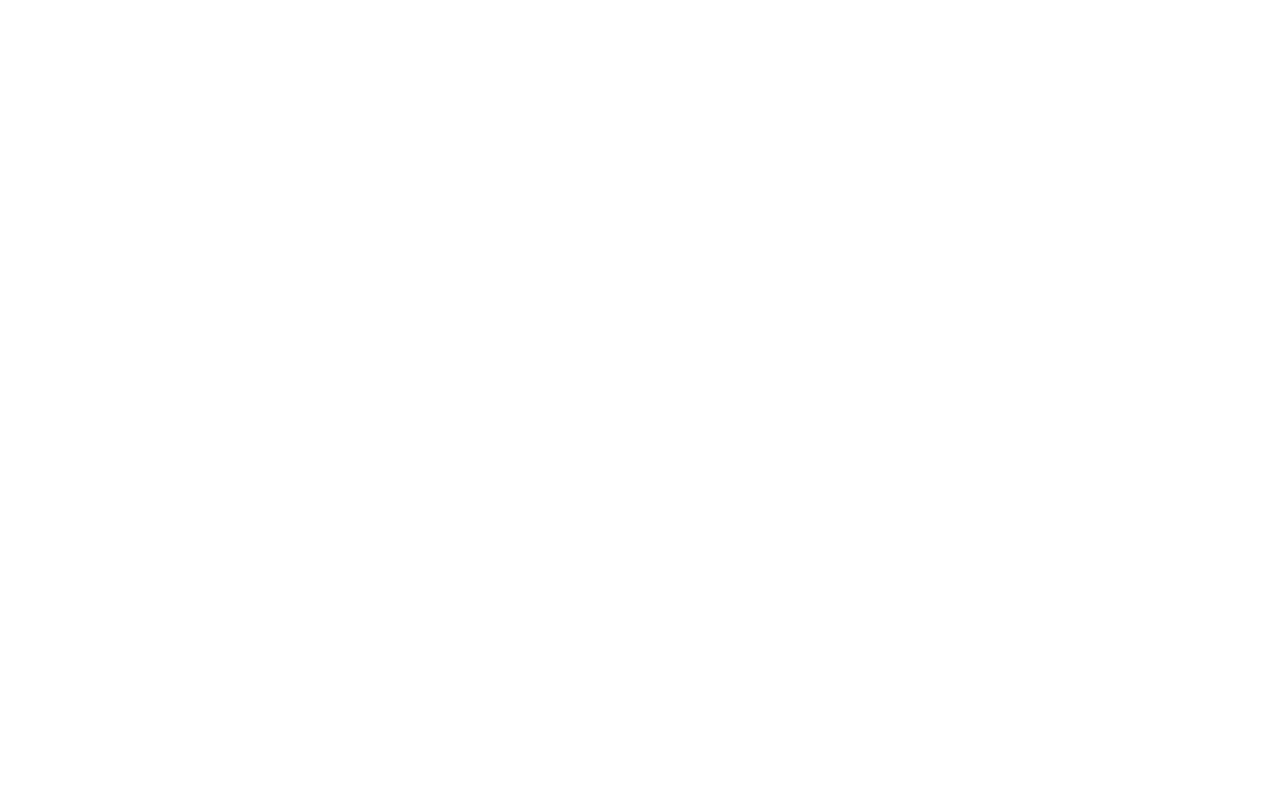
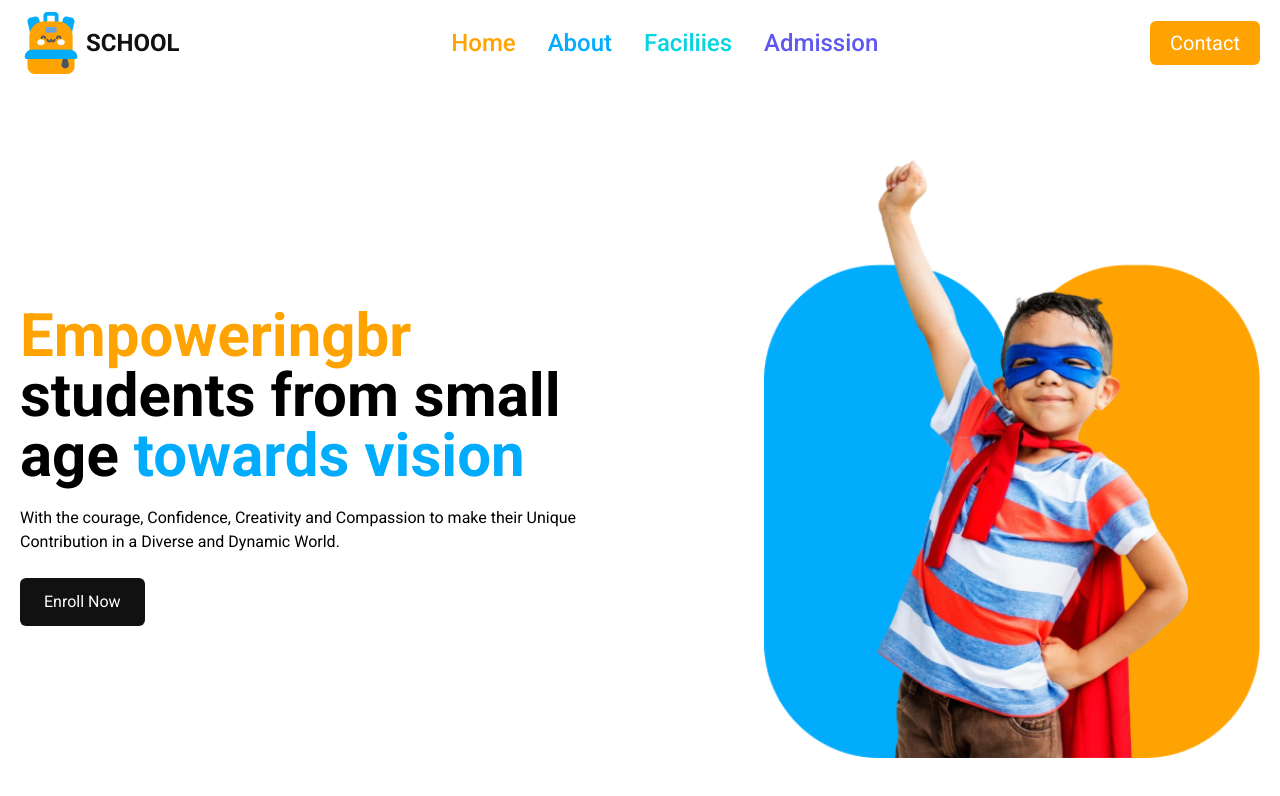
Before and after one commit to FajlaRabby24/kids-education-tailwind, a plain HTML site: page index.html in a window 1280 px wide. Drawn offline with nearby package versions, Linux system fonts and the light colour scheme.

Commit message:
header section done for mobile and lg device

```diff
--- a/index.html
+++ b/index.html
@@ -1,12 +1,12 @@
 <!DOCTYPE html>
 <html lang="en">
-
 <head>
     <meta charset="UTF-8">
     <meta name="viewport" content="width=device-width, initial-scale=1.0">
     <title>Kids Education - Tailwind</title>
     <link rel="shortcut icon" href="assets/favicon.png" type="image/x-icon">
     <link rel="preconnect" href="https://fonts.googleapis.com">
+    <link href='https://unpkg.com/boxicons@2.1.4/css/boxicons.min.css' rel='stylesheet'>
     <link rel="preconnect" href="https://fonts.gstatic.com" crossorigin>
     <link href="https://fonts.googleapis.com/css2?family=Roboto:ital,wght@0,100..900;1,100..900&display=swap"
         rel="stylesheet">
@@ -17,9 +17,37 @@
         }
     </style>
 </head>
-
 <body>
-
+    <header>
+        <!-- navbar  -->
+        <nav class="flex items-center justify-between max-w-7xl mx-auto  py-2 px-5 border-b border-[#FEA301] lg:border-0 lg:py-3">
+            <!-- logo -->
+            <div class="flex items-center gap-x-1 cursor-pointer">
+                <img src="assets/logo.png" alt=""><span class="hidden lg:block uppercase text-2xl font-bold text-[#111111] ">school</span>
+            </div>
+            <ul class="hidden lg:flex items-center gap-x-8">
+                <li><a class="text-[#FEA301] text-2xl font-medium" href="#">Home</a></li>
+                <li><a class="text-[#01ACFD] text-2xl font-medium" href="#">About</a></li>
+                <li><a class="text-[#05D4DF] text-2xl font-medium" href="#">Faciliies</a></li>
+                <li><a class="text-[#5D58EF] text-2xl font-medium" href="#">Admission</a></li>
+            </ul>
+            <button class="hidden lg:block text-white bg-[#FEA301] px-5 py-2 text-xl rounded-md">Contact</button>
+            <div class="lg:hidden" ><i class='bx bx-menu text-3xl font-bold'></i></div>
+        </nav>
+        <!-- banner  -->
+         <div class="px-5 lg:flex lg:py-16 max-w-7xl mx-auto flex-row-reverse items-center justify-between">
+            <!-- banner img  -->
+             <div class="lg:w-2/5">
+                <img class="w-full" src="assets/hero-kids.png" alt="hero-kids">
+             </div>
+              <!-- banner content  -->
+            <div class="text-center mt-6 lg:text-left lg:w-1/2">
+                <h1 class="text-3xl lg:text-6xl  font-bold mb-5"><span class="text-[#FEA301]">Empoweringbr</span> <br>
+                    students from small age <span class="text-[#01ACFD]">towards vision</span></h1>
+                    <p class="mb-6">With the courage, Confidence, Creativity and Compassion to make their Unique Contribution in a Diverse and Dynamic World.</p>
+                    <button class="py-3 px-6 bg-[#111111] rounded-md text-white">Enroll Now</button>
+            </div>
+         </div>
+    </header>
 </body>
-
 </html>
```
